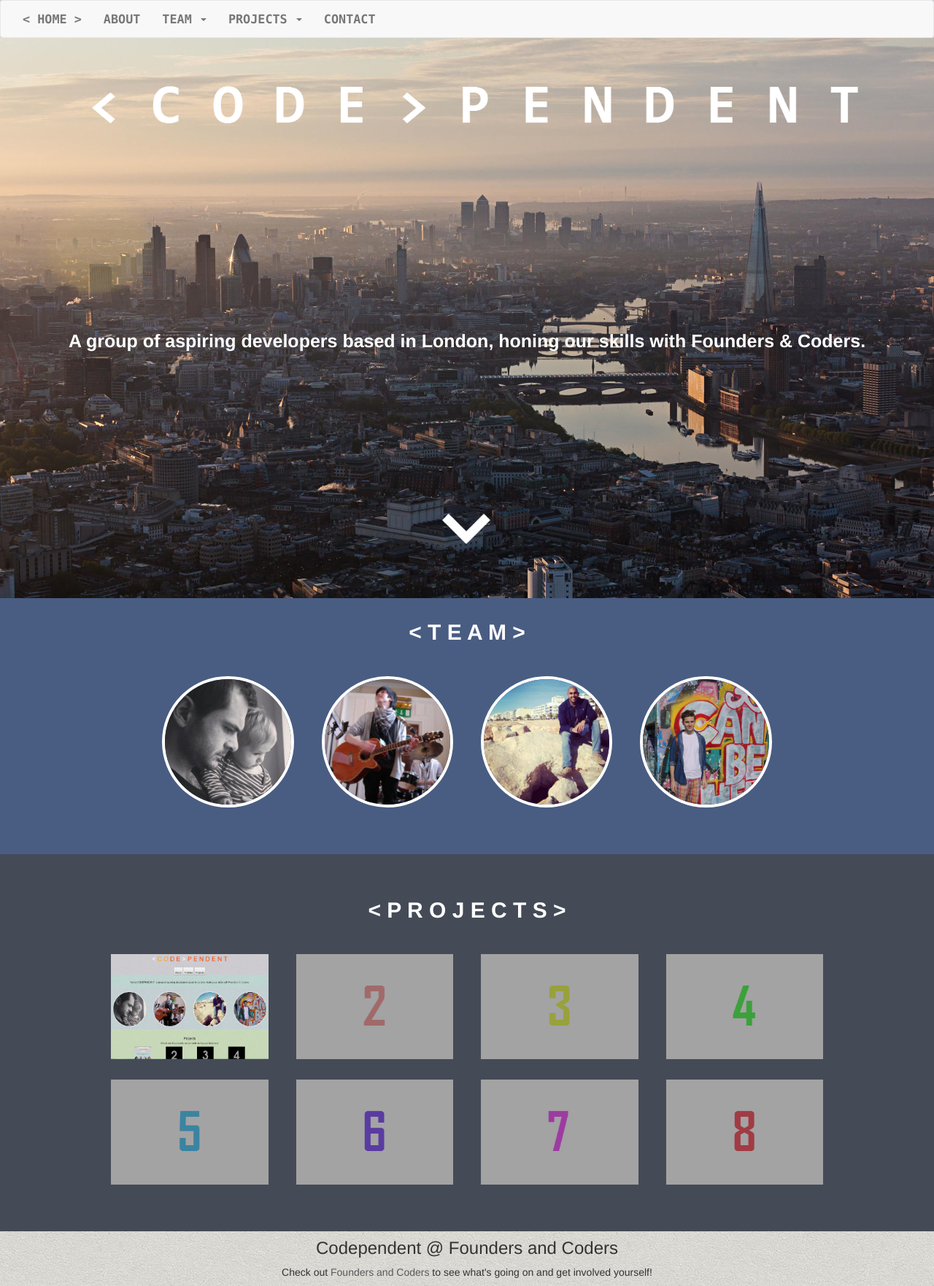
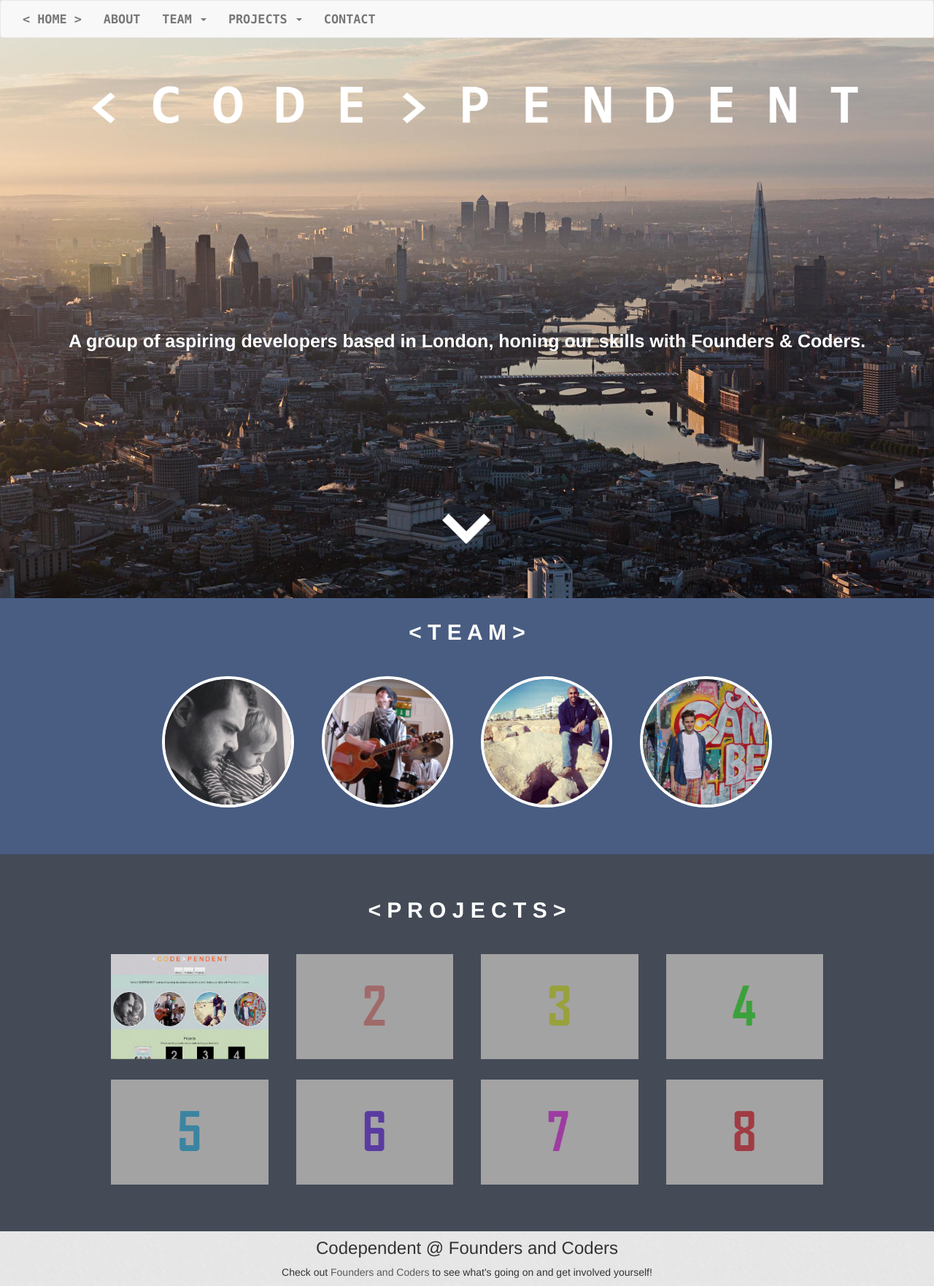
Before and after one commit to codependentfc/codependentfc.github.io, a Jekyll site: the page built from index.html, in a window 1280 px wide. Shown: the whole page at 73% size. Built offline with Jekyll 4.4.1, drawn with Linux system fonts in a browser that asks for light colours; nearby versions of some CDN libraries.

Commit message:
more subtle background texture

```diff
--- a/css/main.css
+++ b/css/main.css
@@ -86,7 +86,7 @@ p {
 
 body {
   font-family: Helvetica, Arial, Sans-Serif;
-  background-image: url("/media/sandpaper.png")
+  background-image: url("/media/brushed.png")
 
 }
 
```
Also changed, not shown: media/brushed.png (added).
